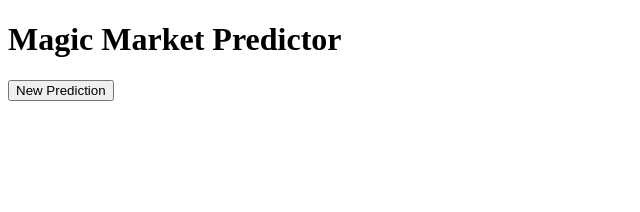
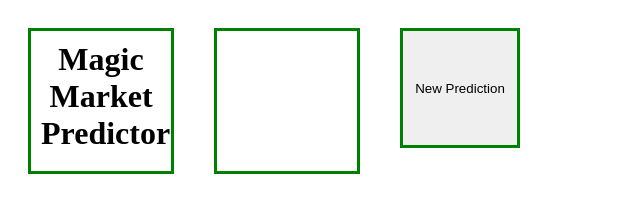
Before and after one commit to lukeknightdev/git_practice, a plain HTML site: page mixedMessage.html in a window 1280 px wide. Shown: the whole page, without its empty margins (0-640 px from the left). Drawn offline with Linux system fonts and the light colour scheme.

Commit message:
quick-save from previous commit

```diff
--- a/mixedMessage.html
+++ b/mixedMessage.html
@@ -2,7 +2,7 @@
 <html>
     <head>
         <title>Mixed Messages Project</title>
-        <link rel="stylesheet" href="style.css">
+        <link rel="stylesheet" href="messageStyle.css">
     </head>
 
     <body>
```
